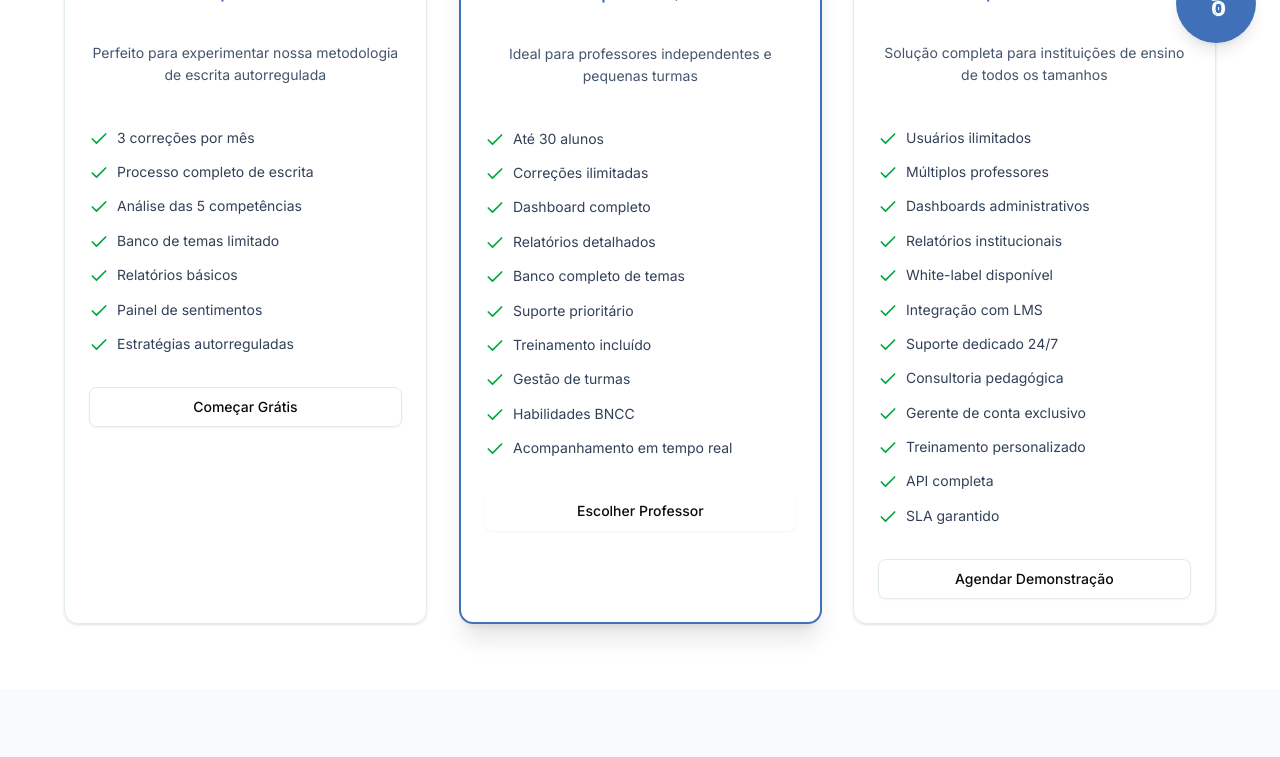
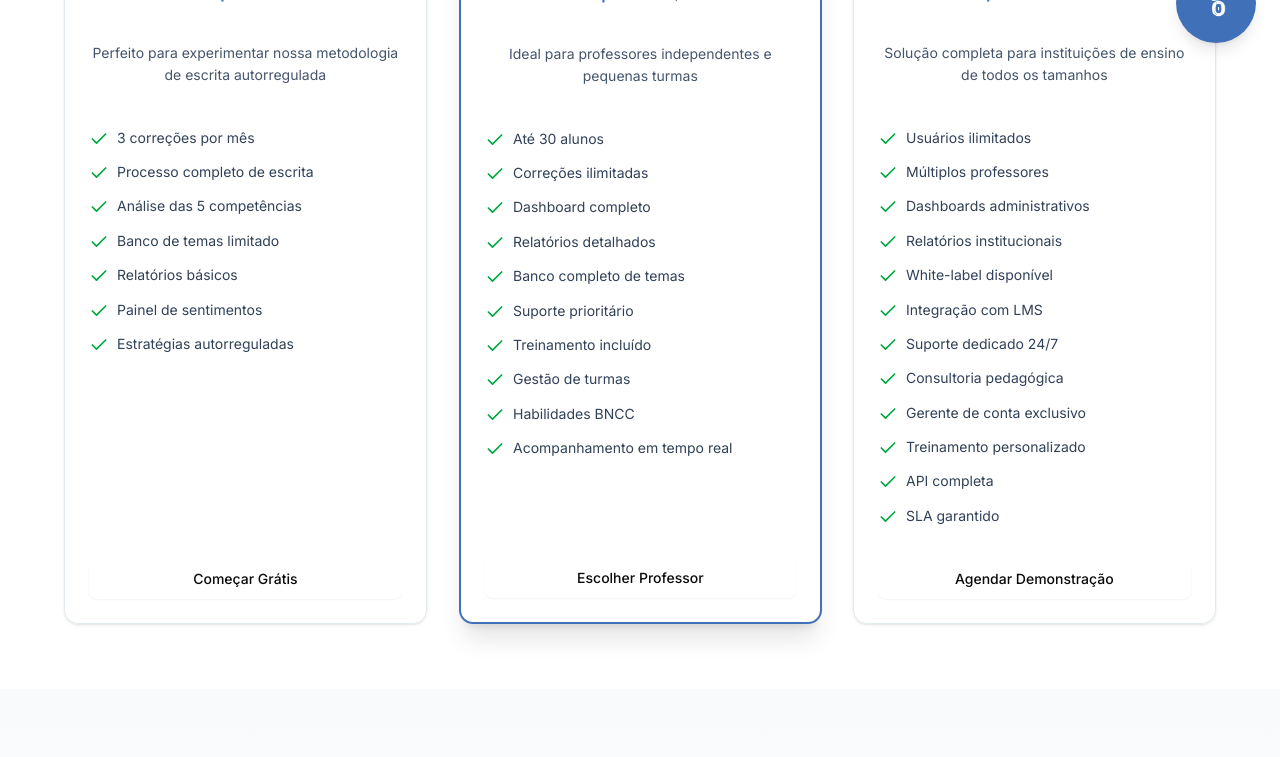
Before and after one commit to escrita360/escrita360_sitereact, a React (Vite) app: page /precos in a window 1280 px wide. Shown: the part 733-1490 px from the top of the page. Built offline with nearby package versions, Linux system fonts and the light colour scheme.

Commit message:
feat: update button variant to default and enhance card layout for better usability

```diff
--- a/src/pages/Precos.jsx
+++ b/src/pages/Precos.jsx
@@ -32,7 +32,7 @@ function Precos() {
         { text: 'Estratégias autorreguladas', included: true }
       ],
       buttonText: 'Começar Grátis',
-      buttonVariant: 'outline'
+      buttonVariant: 'default'
     },
     {
       name: 'Professor',
@@ -77,7 +77,7 @@ function Precos() {
         { text: 'SLA garantido', included: true }
       ],
       buttonText: 'Agendar Demonstração',
-      buttonVariant: 'outline'
+      buttonVariant: 'default'
     }
   ]
 
@@ -182,7 +182,7 @@ function Precos() {
         <div className="container mx-auto px-4 max-w-7xl">
           <div className="grid md:grid-cols-3 gap-8 max-w-6xl mx-auto">
             {plans.map((plan, index) => (
-              <Card key={index} className={`relative hover-lift animate-scale-in delay-${index * 200} ${plan.popular ? 'border-2 border-brand-primary shadow-xl' : 'hover:shadow-xl'} transition-all`}>
+              <Card key={index} className={`relative hover-lift animate-scale-in delay-${index * 200} ${plan.popular ? 'border-2 border-brand-primary shadow-xl' : 'hover:shadow-xl'} transition-all flex flex-col`}>
                 {plan.popular && (
                   <div className="absolute -top-4 left-1/2 transform -translate-x-1/2 animate-float">
                     <Badge className="bg-brand-primary text-white px-4 py-1">
@@ -208,8 +208,8 @@ function Precos() {
                   </div>
                   <p className="text-slate-600 text-sm">{plan.description}</p>
                 </CardHeader>
-                <CardContent>
-                  <ul className="space-y-3 mb-8">
+                <CardContent className="flex flex-col h-full">
+                  <ul className="space-y-3 mb-8 flex-grow">
                     {plan.features.map((feature, featureIndex) => (
                       <li key={featureIndex} className="flex items-start gap-2">
                         <Check className="w-5 h-5 text-green-600 mt-0.5 flex-shrink-0" />
@@ -218,7 +218,7 @@ function Precos() {
                     ))}
                   </ul>
                   <Button
-                    className="w-full transition-all duration-300 hover:scale-105"
+                    className="w-full transition-all duration-300 hover:scale-105 mt-auto"
                     variant={plan.buttonVariant}
                     size="lg"
                   >
```
